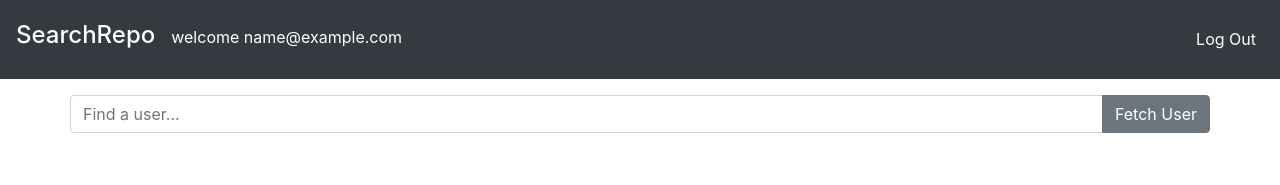
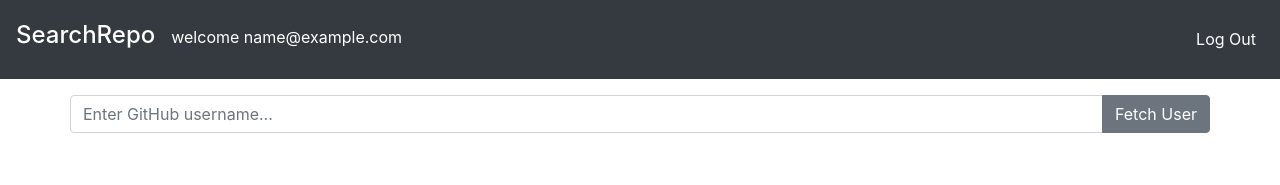
Before and after one commit to wajeshubham/GitHub-User-Fetcher, a React (Create React App) app: page / in a window 1280 px wide. Shown: the top 185 px of the page. Built offline with nearby package versions, Linux system fonts and the light colour scheme; no server answers; sample sign-in values are in the browser's storage; the HTML template or start-up script is replaced by a standard one.

Commit message:
Update home.js

```diff
--- a/src/pages/home.js
+++ b/src/pages/home.js
@@ -49,7 +49,7 @@ function Home() {
             <Input
               type="text"
               value=""
-              placeholder="Find a user..."
+              placeholder="Enter GitHub username..."
               value={query}
               onChange={(e) => setQuery(e.target.value)}
             />
```
